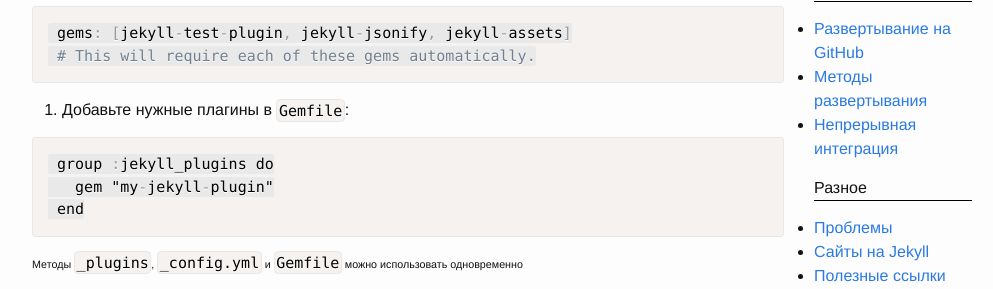
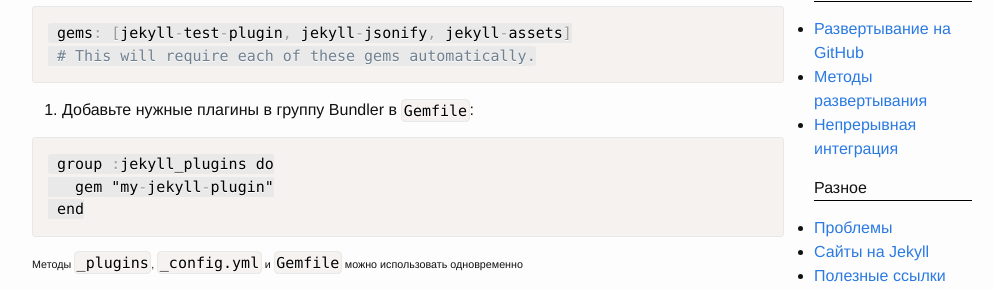
Before and after one commit to prgssr/prgssr.github.io, a Jekyll site: the page built from _documentation/20_plugins.markdown, in a window 1280 px wide and 900 px high, scrolled down 740 px. Shown: the part 159-448 px from the top of the window, without its empty margins (138-1131 px from the left). Built offline with Jekyll 4.4.1, drawn with Linux system fonts in a browser that asks for light colours.

Commit message:
Update 20_plugins.markdown

````diff
--- a/_documentation/20_plugins.markdown
+++ b/_documentation/20_plugins.markdown
@@ -32,7 +32,7 @@
  # This will require each of these gems automatically.
 ```
 
-3. Добавьте нужные плагины в `Gemfile`:
+3. Добавьте нужные плагины в группу Bundler в `Gemfile`:
 
 ```yaml
  group :jekyll_plugins do
````
